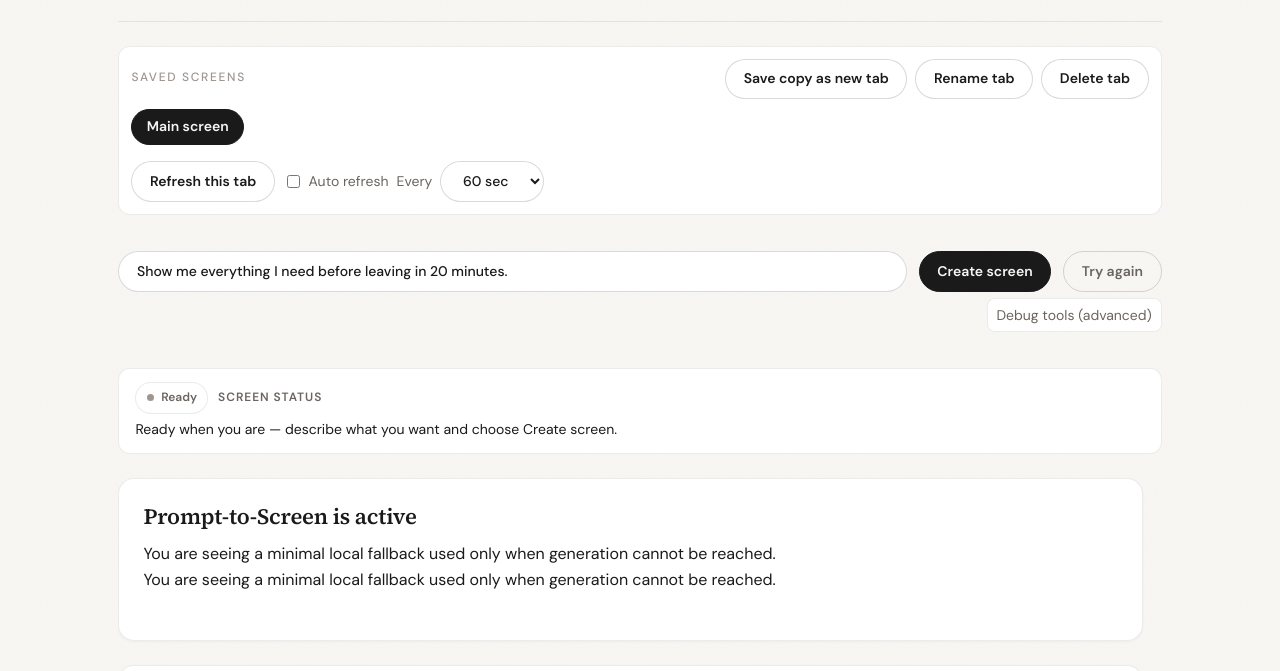
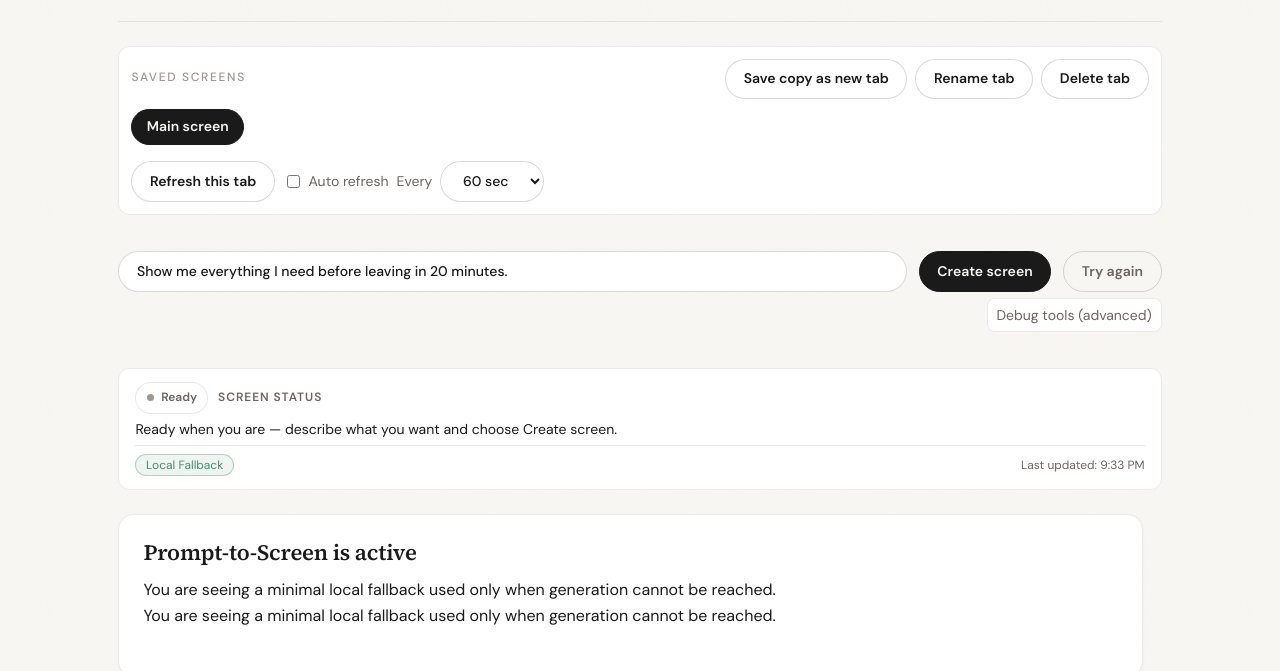
Before and after one commit to recursive-systems/clawscreen, a website built with Vite: page index.html in a window 1280 px wide. Shown: the part 129-800 px from the top of the page. Built offline with nearby package versions, Linux system fonts and the light colour scheme.

Commit message:
feat(trust-001): add source badges and freshness timestamp to status rail

```diff
--- a/index.html
+++ b/index.html
@@ -73,6 +73,12 @@
           <span id="statusTitle" class="status-title">Screen status</span>
         </div>
         <p id="statusMessage" class="status-message">Describe what you want to see, then choose Create screen.</p>
+        <div class="trust-row" aria-live="polite">
+          <div id="sourceBadges" class="source-badges" aria-label="Data sources">
+            <span class="trust-placeholder">Source: waiting for live data</span>
+          </div>
+          <p id="screenUpdatedAt" class="screen-updated-at">Last updated: —</p>
+        </div>
       </section>
 
       <main class="scene-layout">
--- a/src/main.ts
+++ b/src/main.ts
@@ -52,7 +52,9 @@ const els = {
   rawCloseBtn: document.getElementById('rawCloseBtn') as HTMLButtonElement,
   statusPill: document.getElementById('statusPill') as HTMLElement,
   statusTitle: document.getElementById('statusTitle') as HTMLElement,
-  statusMessage: document.getElementById('statusMessage') as HTMLElement
+  statusMessage: document.getElementById('statusMessage') as HTMLElement,
+  sourceBadges: document.getElementById('sourceBadges') as HTMLElement,
+  screenUpdatedAt: document.getElementById('screenUpdatedAt') as HTMLElement
 };
 
 const state: {
@@ -78,6 +80,8 @@ const offlineFallbackPayload: A2UICompatiblePayload = {
   screen: {
     title: 'Offline Dev Fallback',
     subtitle: 'Gateway unavailable — local payload rendered',
+    updatedAt: new Date().toISOString(),
+    source: 'local_fallback',
     blocks: [
       {
         type: 'card',
@@ -138,12 +142,87 @@ function heuristicPayloadFromPrompt(prompt: string): A2UICompatiblePayload {
     screen: {
       title: 'Dynamic Prompt View',
       subtitle: 'Local heuristic render (while Gateway generation endpoint is unavailable)',
+      updatedAt: nowIso(),
+      source: 'local_heuristic',
       blocks
     }
   };
 }
 
 const nowIso = () => new Date().toISOString();
+
+function formatLastUpdated(iso: string): string {
+  const date = new Date(iso);
+  if (Number.isNaN(date.getTime())) return 'Last updated: just now';
+  return `Last updated: ${date.toLocaleTimeString([], { hour: 'numeric', minute: '2-digit' })}`;
+}
+
+function isRecord(value: unknown): value is Record<string, unknown> {
+  return !!value && typeof value === 'object' && !Array.isArray(value);
+}
+
+function normalizeSourceLabel(value: string): string {
+  return value
+    .trim()
+    .replace(/[_-]+/g, ' ')
+    .replace(/\s+/g, ' ')
+    .replace(/\b\w/g, (char) => char.toUpperCase());
+}
+
+function collectSourceLabels(payload: A2UICompatiblePayload): string[] {
+  const labels = new Set<string>();
+
+  const push = (candidate: unknown) => {
+    if (typeof candidate === 'string' && candidate.trim()) labels.add(normalizeSourceLabel(candidate));
+  };
+
+  const scanNode = (node: unknown) => {
+    if (!isRecord(node)) return;
+
+    push(node.source);
+    push(node.provider);
+    push(node.tool);
+
+    const sourceArray = node.sources;
+    if (Array.isArray(sourceArray)) sourceArray.forEach(push);
+
+    const provenance = node.provenance;
+    if (Array.isArray(provenance)) {
+      provenance.forEach((entry) => {
+        if (!isRecord(entry)) return;
+        push(entry.source);
+        push(entry.provider);
+        push(entry.tool);
+      });
+    }
+
+    ['blocks', 'children', 'content', 'items'].forEach((key) => {
+      const nested = node[key];
+      if (Array.isArray(nested)) nested.forEach(scanNode);
+    });
+  };
+
+  scanNode(payload.screen);
+  return Array.from(labels).slice(0, 4);
+}
+
+function refreshTrustMeta(payload: A2UICompatiblePayload) {
+  const sources = collectSourceLabels(payload);
+  if (!sources.length) {
+    els.sourceBadges.innerHTML = '<span class="trust-placeholder">Source: generated locally</span>';
+  } else {
+    els.sourceBadges.innerHTML = sources.map((source) => `<span class="source-badge">${source}</span>`).join('');
+  }
+
+  const screen = isRecord(payload.screen) ? payload.screen : {};
+  const timestampCandidate =
+    (typeof screen.updatedAt === 'string' && screen.updatedAt) ||
+    (typeof screen.lastUpdated === 'string' && screen.lastUpdated) ||
+    (typeof screen.generatedAt === 'string' && screen.generatedAt) ||
+    nowIso();
+
+  els.screenUpdatedAt.textContent = formatLastUpdated(timestampCandidate);
+}
 
 function formatClock() {
   const now = new Date();
@@ -550,6 +629,7 @@ function renderA2ui(payload: unknown, source: string) {
   state.renderState = normalized.renderState;
   state.lastPayload = normalized.payload;
   persistLkg(normalized.payload);
+  refreshTrustMeta(normalized.payload);
 
   const shouldPersistProfilePayload = source !== 'profile-switch-empty' && source !== 'startup-offline-fallback';
   if (shouldPersistProfilePayload) {
--- a/src/styles.css
+++ b/src/styles.css
@@ -821,6 +821,47 @@ pre {
   min-height: 1.5em;
 }
 
+.trust-row {
+  display: flex;
+  gap: 0.75rem;
+  justify-content: space-between;
+  align-items: center;
+  flex-wrap: wrap;
+  border-top: 1px solid var(--line);
+  padding-top: 0.55rem;
+}
+
+.source-badges {
+  display: inline-flex;
+  gap: 0.4rem;
+  flex-wrap: wrap;
+}
+
+.source-badge,
+.trust-placeholder {
+  display: inline-flex;
+  align-items: center;
+  border-radius: 999px;
+  border: 1px solid var(--line);
+  background: var(--bg-surface-dim);
+  color: var(--text-secondary);
+  padding: 0.24rem 0.6rem;
+  font-size: var(--text-xs);
+  line-height: 1;
+}
+
+.source-badge {
+  background: rgba(74, 140, 106, 0.09);
+  border-color: rgba(74, 140, 106, 0.35);
+  color: var(--ok);
+}
+
+.screen-updated-at {
+  margin: 0;
+  color: var(--text-secondary);
+  font-size: var(--text-xs);
+}
+
 .app[data-state='thinking'] .status,
 .app[data-state='rendering'] .status {
   border-color: rgba(184, 134, 46, 0.4);
```
Also changed, not shown: ops/ROADMAP.yaml (+6 -2 lines).
